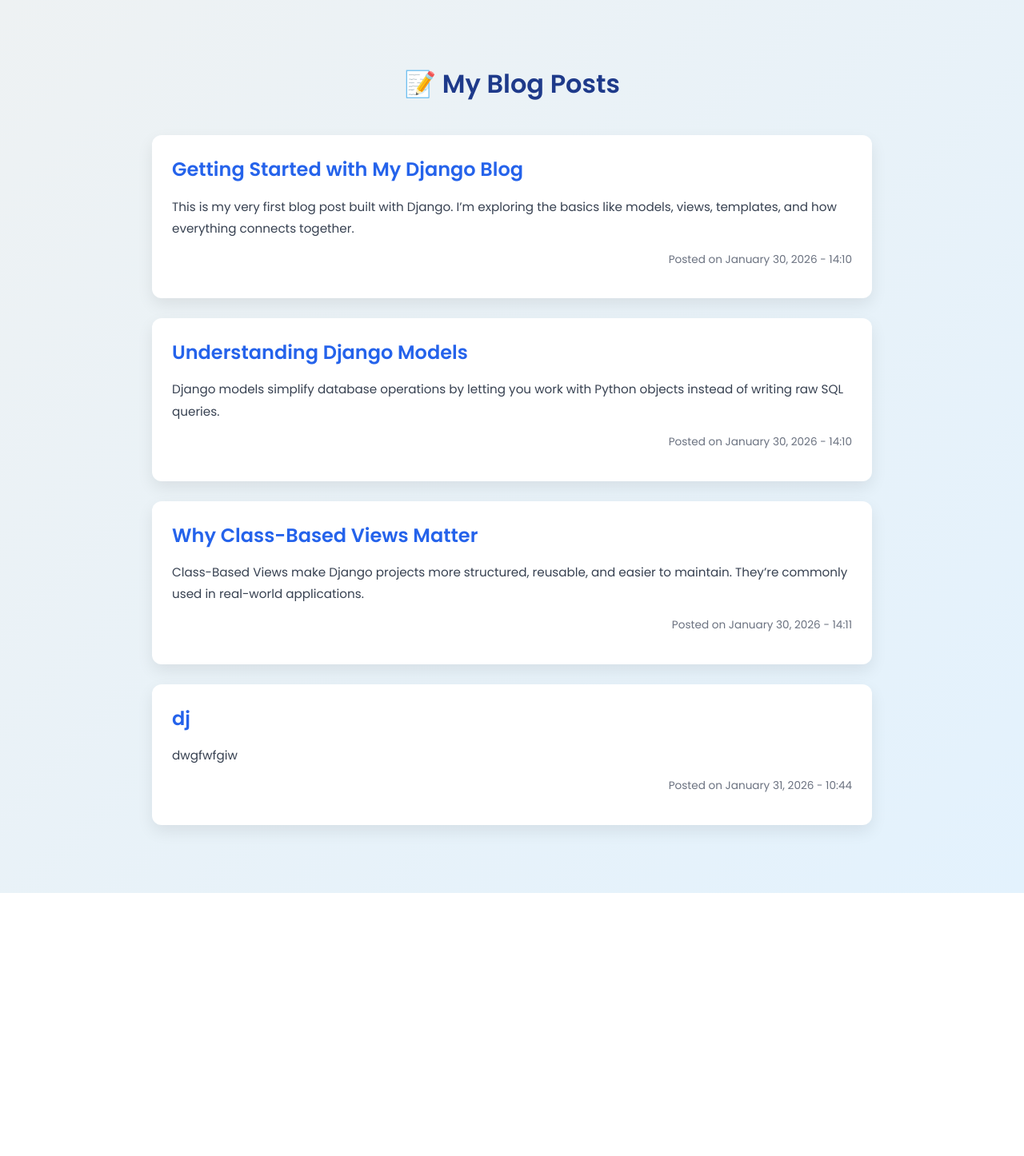
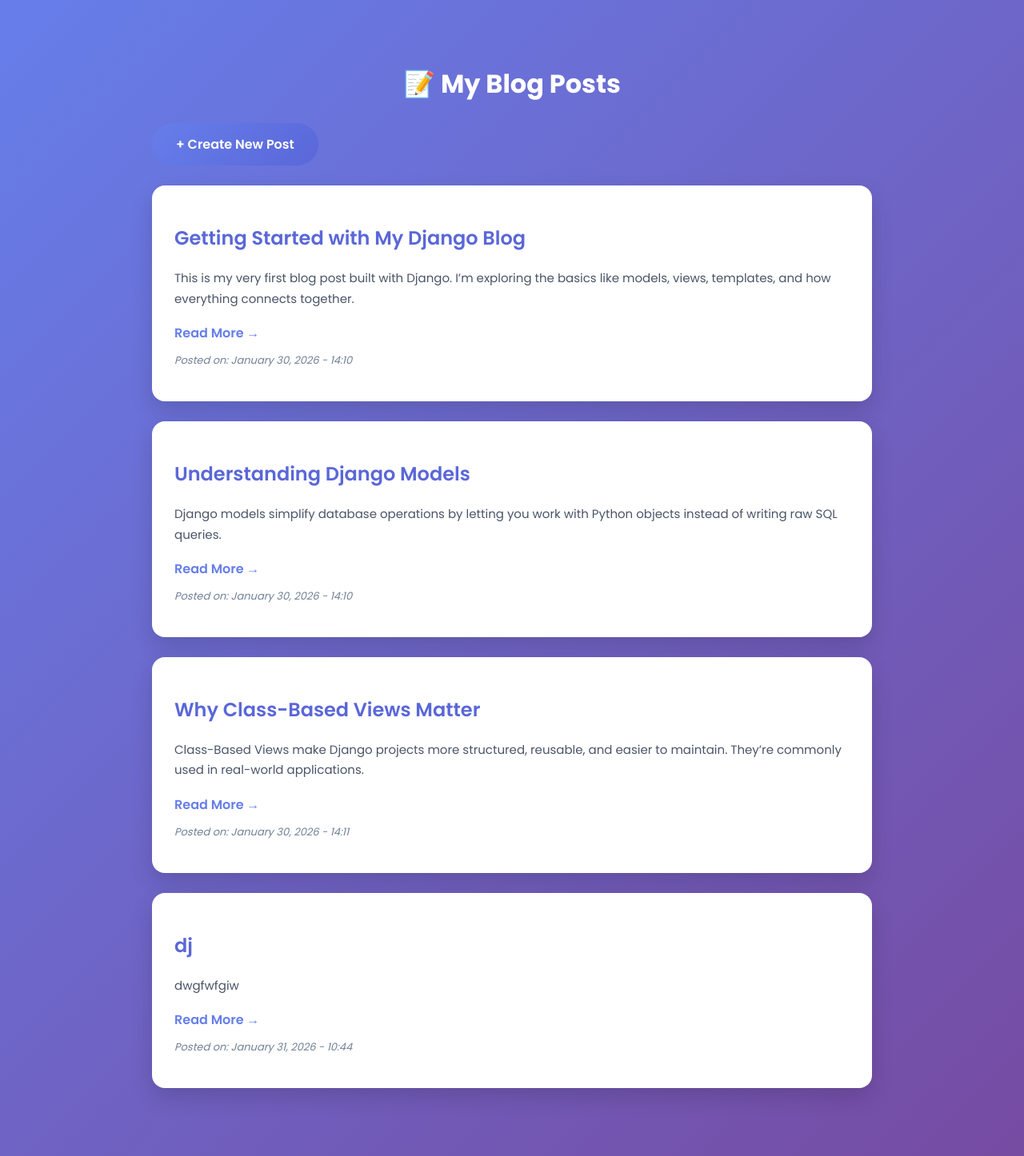
Before and after one commit to dheeraj200504/TASK-5, a Django app: page /blog/ in a window 1280 px wide. Shown: the whole page at 80% size. Before the commit the page ends 1117 px from the top, so only its background shows below. Run offline with Django 5.2, Linux system fonts and the light colour scheme; data comes from the database, SQL or seed files in the repository; both versions use the stored data as it was after the commit.

Commit message:
completed

```diff
--- a/mysite/blog/templates/post_list.html
+++ b/mysite/blog/templates/post_list.html
@@ -6,7 +6,7 @@
     <title>My Blog</title>
 
     <!-- Google Font -->
-    <link href="https://fonts.googleapis.com/css2?family=Poppins:wght@300;400;600&display=swap" rel="stylesheet">
+    <link href="https://fonts.googleapis.com/css2?family=Poppins:wght@400;500;600;700&display=swap" rel="stylesheet">
 
     <style>
         body {
@@ -14,57 +14,105 @@
             max-width: 900px;
             margin: 40px auto;
             padding: 20px;
-            background: linear-gradient(135deg, #eef2f3, #e3f2fd);
+            background: linear-gradient(135deg, #667eea, #764ba2);
         }
 
         h1 {
+            color: #ffffff;
             text-align: center;
-            color: #1e3a8a;
-            margin-bottom: 40px;
+            margin-bottom: 25px;
+            font-weight: 700;
+        }
+
+        .create-btn {
+            display: inline-block;
+            background: linear-gradient(135deg, #667eea, #5a67d8);
+            color: white;
+            padding: 14px 30px;
+            border-radius: 30px;
+            font-size: 16px;
             font-weight: 600;
+            text-decoration: none;
+            margin-bottom: 25px;
+            transition: transform 0.2s, box-shadow 0.2s;
+        }
+
+        .create-btn:hover {
+            transform: translateY(-2px);
+            box-shadow: 0 8px 18px rgba(102, 126, 234, 0.4);
         }
 
         .post {
             background: #ffffff;
-            padding: 25px;
+            padding: 28px;
             margin-bottom: 25px;
-            border-radius: 12px;
-            box-shadow: 0 8px 20px rgba(0, 0, 0, 0.08);
-            transition: transform 0.2s ease, box-shadow 0.2s ease;
+            border-radius: 16px;
+            box-shadow: 0 12px 28px rgba(0,0,0,0.14);
+            transition: transform 0.2s, box-shadow 0.2s;
         }
 
         .post:hover {
-            transform: translateY(-4px);
-            box-shadow: 0 12px 30px rgba(0, 0, 0, 0.12);
+            transform: translateY(-3px);
+            box-shadow: 0 18px 35px rgba(0,0,0,0.18);
         }
 
         .post-title {
-            color: #2563eb;
-            margin-top: 0;
-            margin-bottom: 10px;
+            color: #5a67d8;
             font-weight: 600;
+            text-decoration: none;
         }
 
-        .post-content {
-            color: #374151;
-            line-height: 1.8;
-            font-size: 0.95rem;
+        .post-title:hover {
+            text-decoration: underline;
+        }
+
+        .post-content-preview {
+            color: #4a5568;
+            line-height: 1.7;
+            font-size: 15px;
+            margin: 12px 0 8px;
+        }
+
+        .read-more {
+            display: inline-block;
+            color: #667eea;
+            font-weight: 600;
+            text-decoration: none;
+            margin-top: 10px;
+            transition: color 0.2s;
+        }
+
+        .read-more:hover {
+            color: #5a67d8;
+            text-decoration: underline;
         }
 
         .post-date {
-            margin-top: 15px;
-            color: #6b7280;
-            font-size: 0.85rem;
-            text-align: right;
+            margin-top: 12px;
+            color: #718096;
+            font-size: 13px;
+            font-style: italic;
         }
 
         .no-posts {
+            background: #ffffff;
             text-align: center;
-            background: #ffffff;
             padding: 50px;
-            border-radius: 12px;
-            color: #6b7280;
-            box-shadow: 0 8px 20px rgba(0, 0, 0, 0.08);
+            border-radius: 16px;
+            color: #718096;
+            font-size: 16px;
+            box-shadow: 0 12px 28px rgba(0,0,0,0.14);
+        }
+
+        @media (max-width: 600px) {
+            body {
+                margin: 20px;
+            }
+
+            .create-btn {
+                width: 100%;
+                text-align: center;
+            }
         }
     </style>
 </head>
@@ -72,19 +120,33 @@
 
     <h1>📝 My Blog Posts</h1>
 
+    <a href="{% url 'post_create' %}" class="create-btn">+ Create New Post</a>
+
     {% if all_posts %}
         {% for post in all_posts %}
         <div class="post">
-            <h2 class="post-title">{{ post.title }}</h2>
-            <p class="post-content">{{ post.content }}</p>
+            <h2>
+                <a href="{% url 'post_detail' post.pk %}" class="post-title">
+                    {{ post.title }}
+                </a>
+            </h2>
+
+            <div class="post-content-preview">
+                {{ post.content|truncatewords:30 }}
+            </div>
+
+            <a href="{% url 'post_detail' post.pk %}" class="read-more">
+                Read More →
+            </a>
+
             <p class="post-date">
-                Posted on {{ post.created_at|date:"F d, Y - H:i" }}
+                Posted on: {{ post.created_at|date:"F d, Y - H:i" }}
             </p>
         </div>
         {% endfor %}
     {% else %}
         <div class="no-posts">
-            <p>No posts yet. Add some posts from the admin panel 🚀</p>
+            <p>No posts yet. Create your first post ✨</p>
         </div>
     {% endif %}
 
--- a/mysite/blog/urls.py
+++ b/mysite/blog/urls.py
@@ -1,5 +1,7 @@
 from django.urls import path
-from .views import PostListView
+from .views import PostListView, PostCreateView, PostDetailView
 urlpatterns = [
- path('', PostListView.as_view(), name='post_list'),
-]
+    path('', PostListView.as_view(), name='post_list'),
+    path('create/', PostCreateView.as_view(), name='post_create'),
+    path('<int:pk>/', PostDetailView.as_view(), name='post_detail'), # NEW!
+    ]
--- a/mysite/blog/views.py
+++ b/mysite/blog/views.py
@@ -1,16 +1,36 @@
-from django.shortcuts import render
+from django.shortcuts import render, redirect, get_object_or_404
 from django.views import View
 from .models import Post
+from .forms import PostForm
 
 class PostListView(View):
     def get(self, request):
-        # Query all posts from database
         all_posts = Post.objects.all()
+        context = {'all_posts': all_posts}
+        return render(request, 'post_list.html', context)
 
-        # Create context dictionary
-        context = {
-            'all_posts': all_posts
-        }
 
-        # Render template with context
-        return render(request, 'post_list.html', context)
+class PostCreateView(View):
+    def get(self, request):
+        form = PostForm()
+        context = {'form': form}
+        return render(request, 'post_create.html', context)
+
+    def post(self, request):
+        form = PostForm(request.POST)
+        if form.is_valid():
+            form.save()
+            return redirect('post_list')
+        context = {'form': form}
+        return render(request, 'post_create.html', context)
+
+
+# NEW: DETAIL VIEW
+class PostDetailView(View):
+    def get(self, request, pk):
+        # Get the specific post by ID (pk = primary key)
+        # If post doesn't exist, show 404 error
+        post = get_object_or_404(Post, pk=pk)
+
+        context = {'post': post}
+        return render(request, 'post_detail.html', context)
```
Also changed, not shown: mysite/blog/forms.py (added, +27 -0 lines), mysite/blog/templates/post_create.html (added, +158 -0 lines), mysite/blog/templates/post_detail.html (added, +121 -0 lines), mysite/db.sqlite3, mysite/mysite/urls.py (line endings or trailing spaces).
